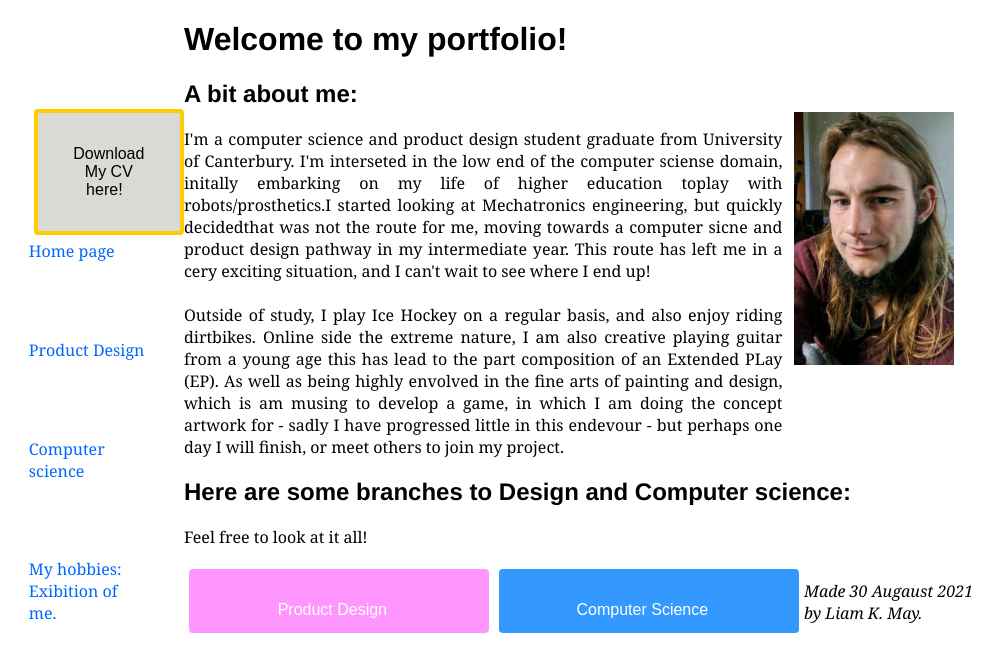
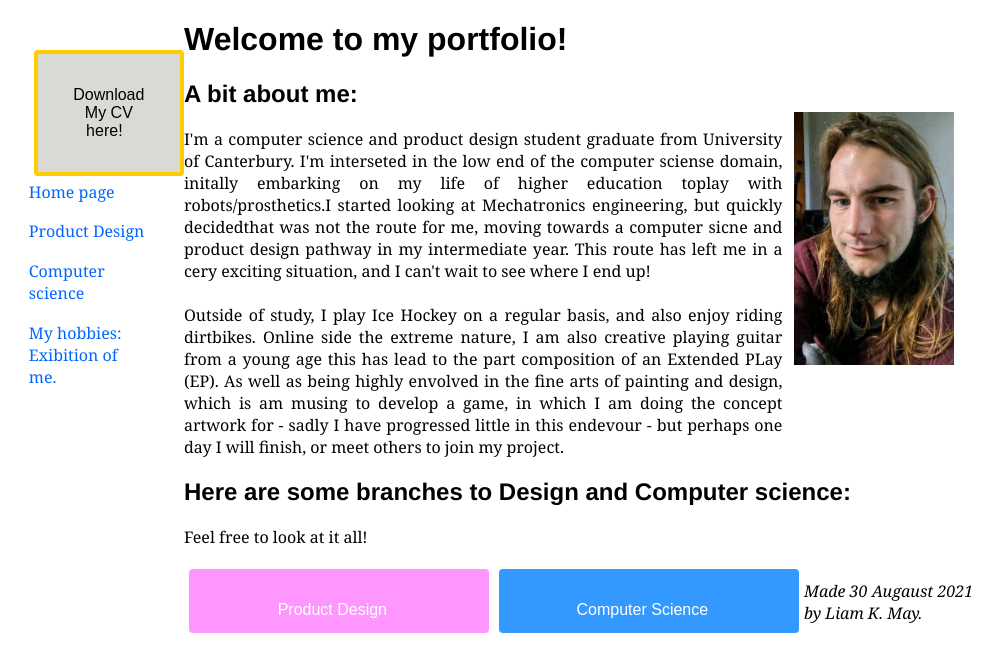
Before and after one commit to TheTriangleTrippa/Portfolio, a Jekyll site: the page built from index.html, in a window 1280 px wide. Shown: the top 672 px of the page, without its empty margins (0-1005 px from the left). Built offline with Jekyll 4.4.1, drawn with Linux system fonts in a browser that asks for light colours.

Commit message:
Update stylesheet.css

```diff
--- a/assets/css/stylesheet.css
+++ b/assets/css/stylesheet.css
@@ -56,7 +56,7 @@
     padding: 0.3em;
     border-right: 1em solid black;
     border: 1px black;
-    padding-top: 4em;
+    <!--padding-top: 4em;-->
     }
 
   ul.navbar a {
@@ -138,7 +138,7 @@
   color: black;
   text-align: center;
   font-size: 1em;
-
+  top-paddingL 4em;
   width: 150px;
   padding: 2em;
   transition: all 0.5s;
```
